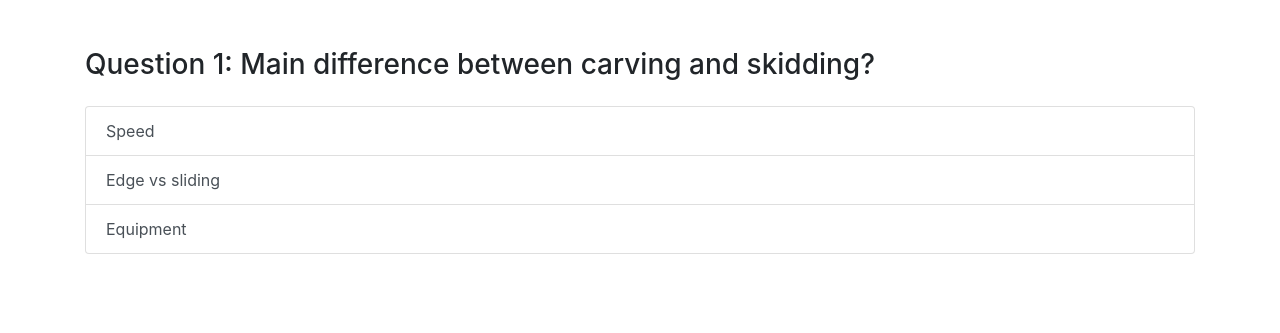
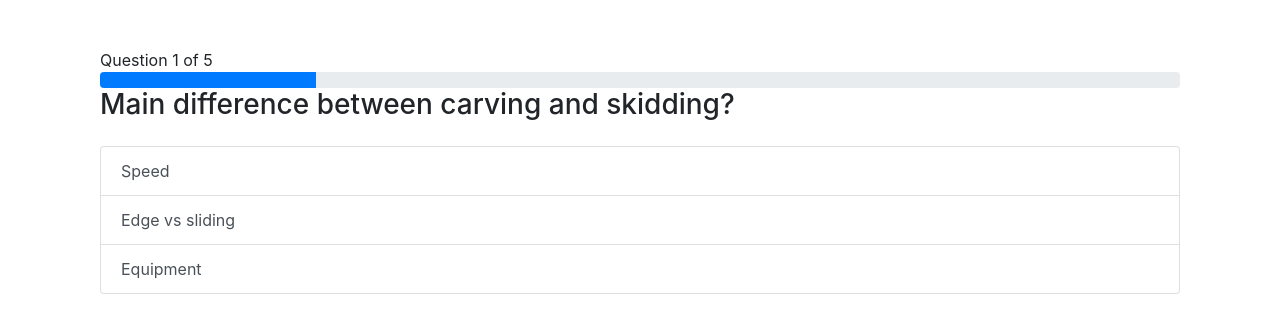
Before and after one commit to JIachen-Tu/UI-final-project, a Flask app: page /quiz/1 in a window 1280 px wide. Shown: the top 333 px of the page. Run offline with Flask 3, Linux system fonts and the light colour scheme; some libraries are stand-ins or nearby versions.

Commit message:
Update quiz.html

```diff
--- a/templates/quiz.html
+++ b/templates/quiz.html
@@ -1,12 +1,53 @@
 {% extends "layout.html" %}
 {% block content %}
-    <div id="quiz-container" data-quiz-id="{{ question.quiz_id }}" data-next-question="{{ question.next_question }}">
-    <h3>Question {{ question.quiz_id }}: {{ question.question }}</h3>
+<div class="container">
+    <div class="progress-wrap">
+        <div class="progress-label">Question {{ question.quiz_id }} of 5</div>
+        <div class="progress">
+            <div class="progress-bar" role="progressbar" style="width: {{ (question.quiz_id|int / 5) * 100 }}%;"></div>
+        </div>
+    </div>
+
+    <h3 class="quiz-question">{{ question.question }}</h3>
+
+    {% if question.media %}
+    <div class="media-container">
+        <img src="{{ question.media }}" alt="Quiz Image" class="img-fluid">
+    </div>
+    {% endif %}
+
     <div class="list-group my-4">
         {% for option in question.options %}
             <button class="list-group-item list-group-item-action option-btn">{{ option }}</button>
         {% endfor %}
     </div>
+
+    <div class="clearfix">
+        <button id="next-btn" class="btn" style="display:none;">Next Question →</button>
     </div>
-    <script src="{{ url_for('static', filename='js/quiz.js') }}"></script>
+</div>
+
+<script>
+    $(".option-btn").click(function() {
+        $(".option-btn").removeClass("active").css("border-color", "#E9ECEF");
+        $(this).css("border-color", "#FB8500");
+
+        let userAnswer = $(this).text();
+        $("#next-btn").fadeIn();
+
+        $("#next-btn").off("click").click(function() {
+            $.ajax({
+                type: "POST",
+                url: "/record_answer",
+                dataType : "json",
+                contentType: "application/json; charset=utf-8",
+                data : JSON.stringify({"quiz_id": "{{ question.quiz_id }}", "user_answer": userAnswer}),
+                success: function(result) {
+                    let next = "{{ question.next_question }}";
+                    window.location.href = (next === "end") ? "/results" : "/quiz/" + next;
+                }
+            });
+        });
+    });
+</script>
 {% endblock %}
```
